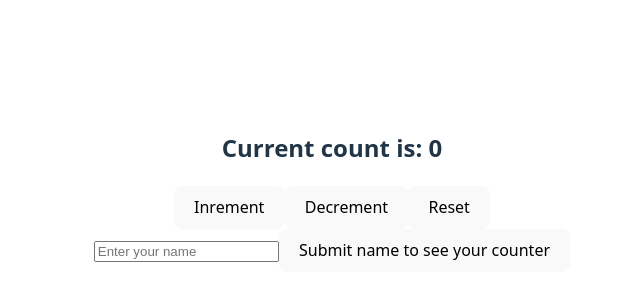
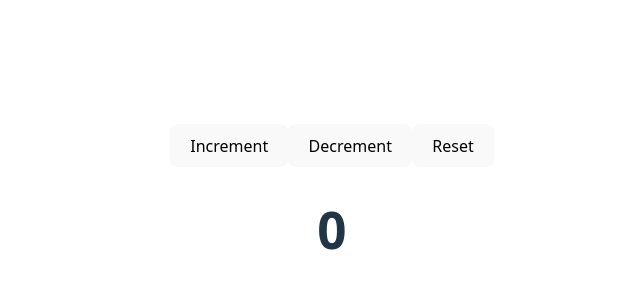
Before and after one commit to joshuawiidrichter1994/react-exercise, a React (Vite) app: page / in a window 1280 px wide. Shown: the part 192-492 px from the top of the page, without its empty margins (308-948 px from the left). Built offline with nearby package versions, Linux system fonts and the light colour scheme.

Commit message:
Reverted back to counter only

```diff
--- a/src/App.jsx
+++ b/src/App.jsx
@@ -1,47 +1,20 @@
 import { useState } from 'react';
-import CounterDisplay from './components/CounterDisplay.jsx';
 import './App.css';
 
 function App() {
   const [count, setCount] = useState(0);
-  const [name, setName] = useState('');
-  const [thankYouMessage, setThankYouMessage] = useState('');
 
   const increment = () => setCount(count + 1);
   const decrement = () => setCount(count > 0 ? count - 1 : 0);
   const reset = () => setCount(0);
 
-  const handleSubmit = (e) => {
-    e.preventDefault();
-    if (name.trimEnd()) {
-      setThankYouMessage(
-        `${name}, thanks for using the counter! Your current number is ${count}`
-      );
-    } else {
-      setThankYouMessage('');
-    }
-  };
-
   return (
-    <>
-      <div className="card">
-        <CounterDisplay count={count} />
-        <button onClick={increment}>Inrement</button>
-        <button onClick={decrement}>Decrement</button>
-        <button onClick={reset}>Reset</button>
-
-        <form onSubmit={handleSubmit}>
-          <input
-            type="text"
-            placeholder="Enter your name"
-            value={name}
-            onChange={(e) => setName(e.target.value)}
-          />
-          <button type="submit">Submit name to see your counter</button>
-          <h1>{thankYouMessage}</h1>
-        </form>
-      </div>
-    </>
+    <div class="card">
+      <button onClick={increment}>Increment</button>
+      <button onClick={decrement}>Decrement</button>
+      <button onClick={reset}>Reset</button>
+      <h1>{count}</h1>
+    </div>
   );
 }
 
```
